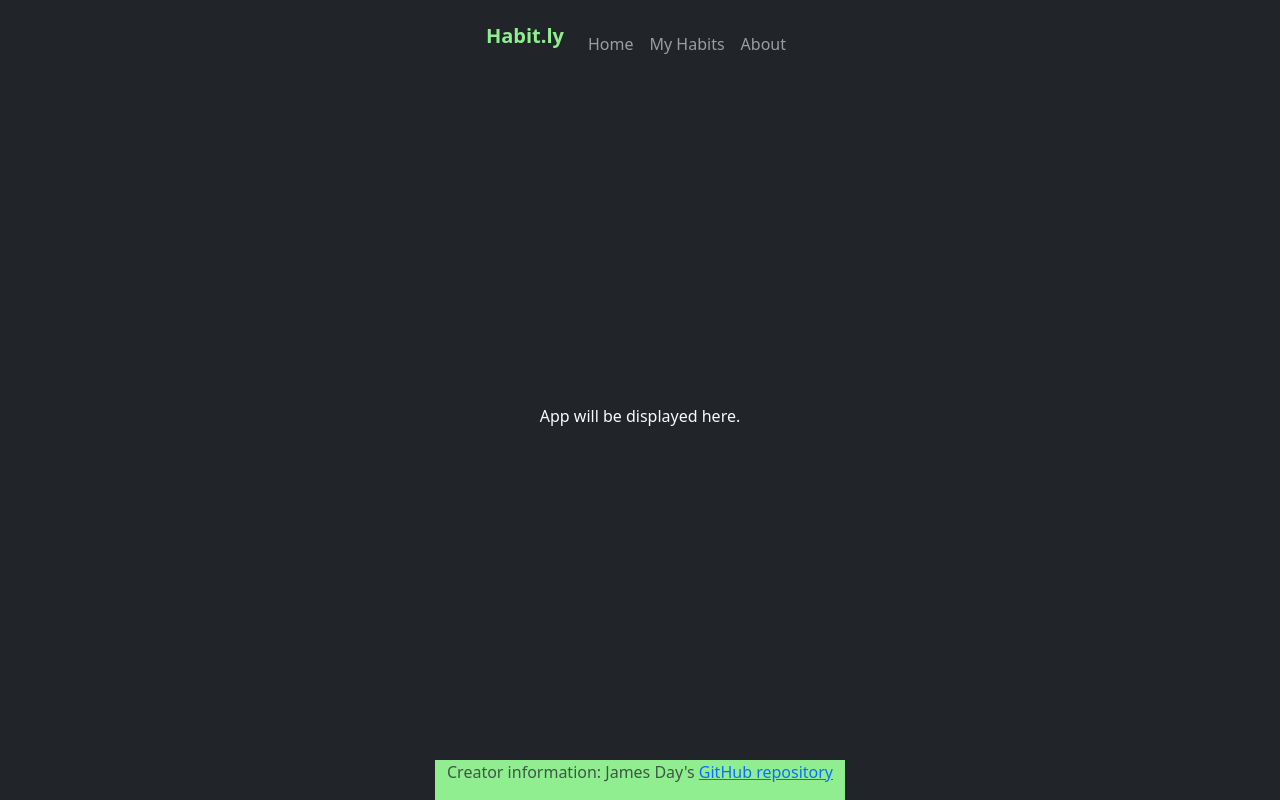
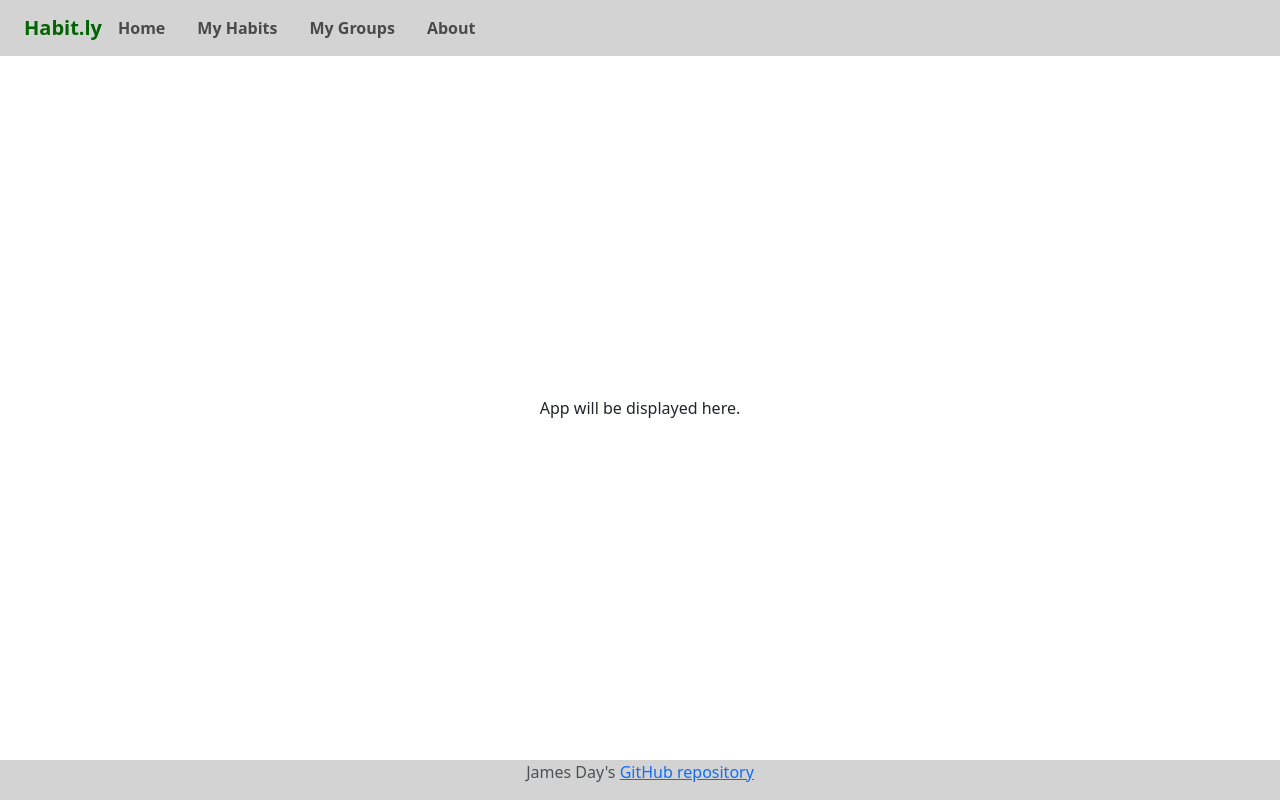
Before and after one commit to James-820/startup, a React (Vite) app: page / in a window 1280 px wide. Built offline with nearby package versions, Linux system fonts and the light colour scheme.

Commit message:
update(app.css, app.jsx) Finalized the app's base layout

```diff
--- a/src/app.CSS
+++ b/src/app.CSS
@@ -1,27 +1,52 @@
 .body {
+    /* background-color: lightgreen; */
+
     display: flex;
     flex-direction: column;
     justify-content: center;
     align-items: center;
-    min-height: 100vh;
+    height: 100vh;
+    width: 100vw;
 }
 
 header {
+    background-color: lightgray;
     flex: 0;
+    /* align-self: stretch; */
+    width: 100vw;
+
+    padding-left: 1.5em;
+    padding-right: 1.5em;
+
+    display: flex;
+    flex-direction: row;
+    align-items: center;
+}
+
+.navbar-nav {
+    display: flex;
+    flex-direction: row;
+    justify-content: flex-start;
+    gap: 0 2em;
+    font-weight: bold;
 }
 
 .navbar-brand {
-    color: lightgreen;
+    color: darkgreen;
     font-weight: bold;
 }
 
 .navbar-brand:hover {
-    color: darkgreen;
-    background-color: lightgreen;
+    color: lightgreen;
+    text-shadow: 0px 0px 10px black;
 }
 
 main {
+    /* background-color: gray; */
+
     flex: 1;
+    width: 100vw;
+
     display: flex;
     flex-direction: column;
     justify-content: center;
@@ -29,6 +54,12 @@ main {
 }
 
 footer {
-    background-color: lightgreen;
+    background-color: lightgray;
     flex: 0;
+
+    width: 100vw;
+
+    display: flex;
+    flex-direction: row;
+    justify-content: center;
 }
--- a/src/app.jsx
+++ b/src/app.jsx
@@ -4,12 +4,11 @@ import './app.css';
 
 export default function App() {
     return (
-        <div className='body bg-dark text-light'>
+        <div className='body'>
             <header className='sticky-top'>
-                <nav className='navbar navbar-dark navbar-expand-lg'>
+                <nav className='navbar'>
                     <div className='navbar-brand'>Habit.ly</div>
-                    <div className='collapse navbar-collapse'>
-                    <menu className='navbar-nav'>
+                    <div className='navbar-nav'>
                         <li className='nav-item'>
                             <a className='nav-link' href="index.html">
                                 Home
@@ -21,11 +20,15 @@ export default function App() {
                             </a>
                         </li>
                         <li className='nav-item'>
+                            <a className='nav-link' href="">
+                                My Groups
+                            </a>
+                        </li>
+                        <li className='nav-item'>
                             <a className='nav-link' href="about.html">
                                 About
                             </a>
                         </li>
-                    </menu>
                     </div>
                 </nav>
             </header>
@@ -33,9 +36,7 @@ export default function App() {
             <main>App will be displayed here.</main>
 
             <footer className='sticky-bottom'>
-                <div className="container-fluid">
-                    <p className="text-muted">Creator information: James Day's <a href="https://github.com/James-820/startup">GitHub repository</a></p>
-                </div>
+                    <p className="text-muted">James Day's <a href="https://github.com/James-820/startup">GitHub repository</a></p>
             </footer>
         </div>
     );
```
Also changed, not shown: 1 other file (tests, documents, lock files or other folders).
